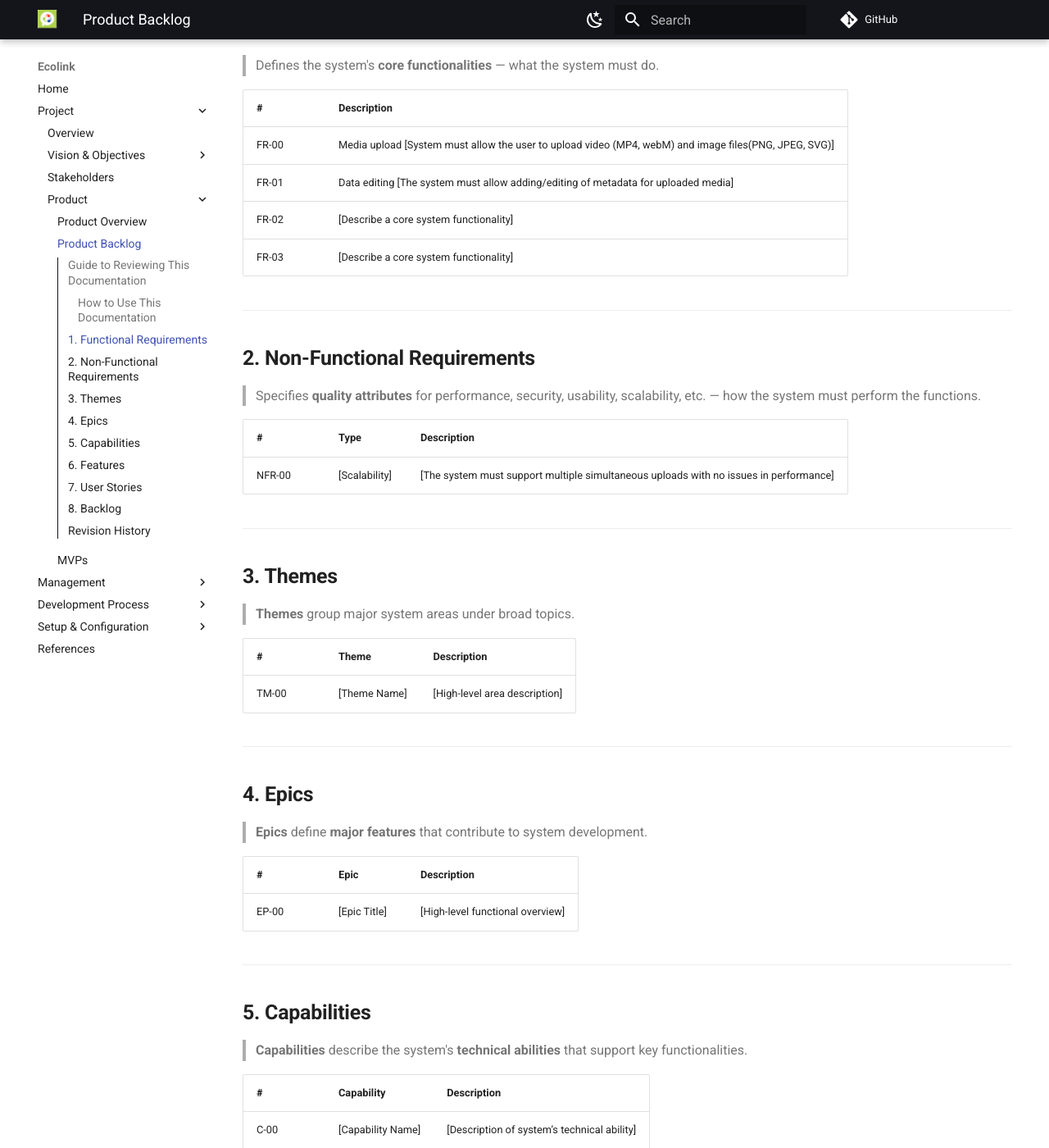
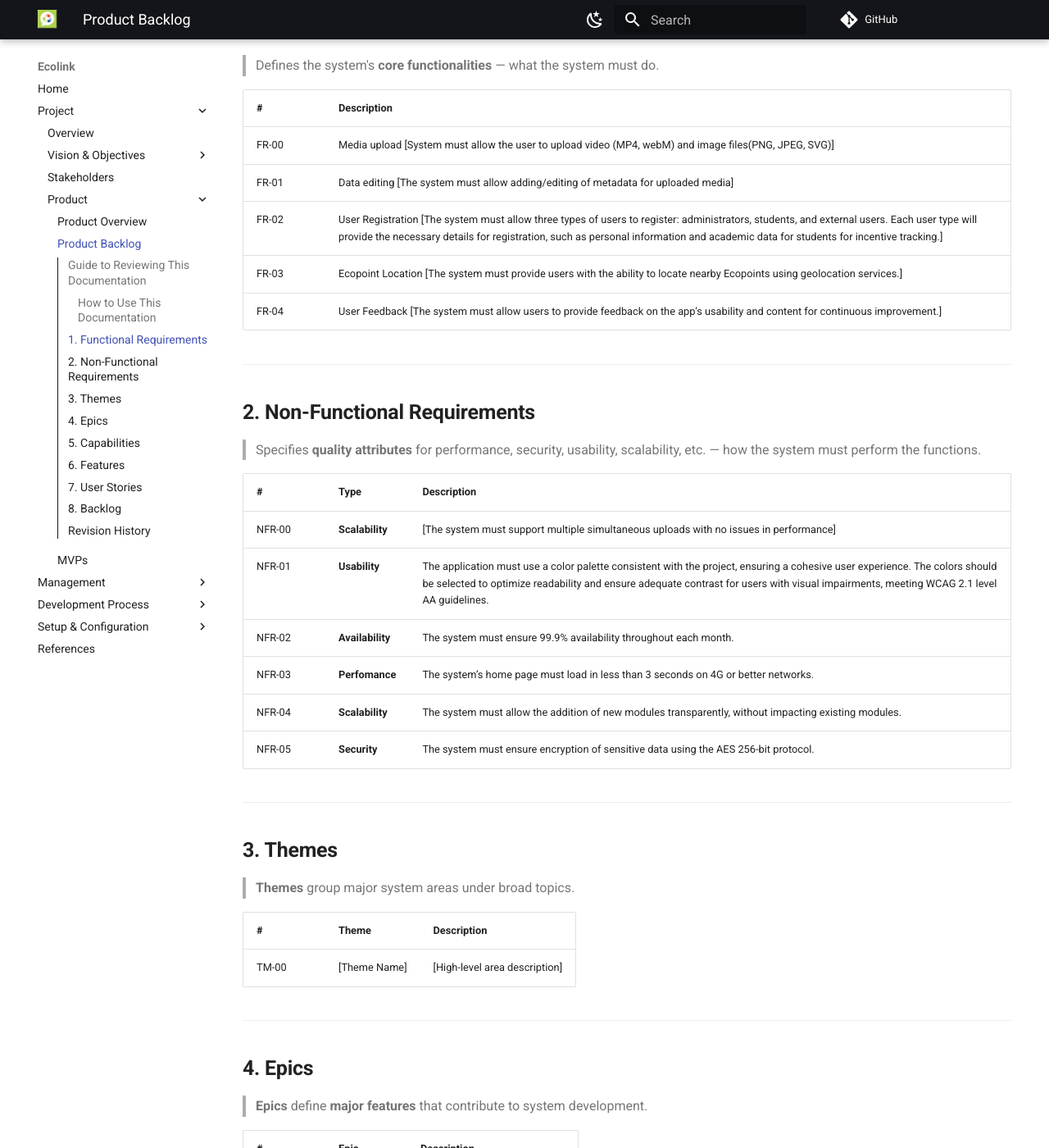
Before and after one commit to ErasmusEgalitarian/ecolink-docs, an MkDocs documentation site: the page built from docs/project/product/product-backlog-building.md, in a window 1280 px wide and 1400 px high, scrolled down 803 px. Shown: the whole window at 82% size. Built offline with MkDocs 1.6.1 and Material for MkDocs 9.7.7, drawn with Linux system fonts in a browser that asks for light colours; comment, search, counter and statistics services are not loaded.

Commit message:
docs: update with FR02 - FR04 and NFR01 - NFR05 to PBB

```diff
--- a/docs/project/product/product-backlog-building.md
+++ b/docs/project/product/product-backlog-building.md
@@ -26,12 +26,13 @@ Nothing in this document is final; please suggest corrections or improvements.
 
 > Defines the system's **core functionalities** — what the system must do.
 
-| #     | Description                               |
-| ----- | ----------------------------------------- |
-| FR-00 | Media upload [System must allow the user to upload video (MP4, webM) and image files(PNG, JPEG, SVG)]    |
-| FR-01 | Data editing [The system must allow adding/editing of metadata for uploaded media]             |
-| FR-02 | [Describe a core system functionality]             |
-| FR-03 | [Describe a core system functionality]             |
+| #     | Description                                                                                                                                                                                                                                                                       |
+| ----- | --------------------------------------------------------------------------------------------------------------------------------------------------------------------------------------------------------------------------------------------------------------------------------- |
+| FR-00 | Media upload [System must allow the user to upload video (MP4, webM) and image files(PNG, JPEG, SVG)]                                                                                                                                                                             |
+| FR-01 | Data editing [The system must allow adding/editing of metadata for uploaded media]                                                                                                                                                                                                |
+| FR-02 | User Registration [The system must allow three types of users to register: administrators, students, and external users. Each user type will provide the necessary details for registration, such as personal information and academic data for students for incentive tracking.] |
+| FR-03 | Ecopoint Location [The system must provide users with the ability to locate nearby Ecopoints using geolocation services.]                                                                                                                                                         |
+| FR-04 | User Feedback [The system must allow users to provide feedback on the app’s usability and content for continuous improvement.]                                                                                                                                                    |
 
 
 ---
@@ -40,9 +41,14 @@ Nothing in this document is final; please suggest corrections or improvements.
 
 > Specifies **quality attributes** for performance, security, usability, scalability, etc. — how the system must perform the functions.
 
-| #      | Type        | Description                                 |
-| ------ | ----------- | ------------------------------------------- |
-| NFR-00 | [Scalability]      | [The system must support multiple simultaneous uploads with no issues in performance]          |
+| #      | Type             | Description                                                                                                                                                                                                                                                            |
+| ------ | ---------------- | ---------------------------------------------------------------------------------------------------------------------------------------------------------------------------------------------------------------------------------------------------------------------- |
+| NFR-00 | **Scalability**  | [The system must support multiple simultaneous uploads with no issues in performance]                                                                                                                                                                                  |
+| NFR-01 | **Usability**    | The application must use a color palette consistent with the project, ensuring a cohesive user experience. The colors should be selected to optimize readability and ensure adequate contrast for users with visual impairments, meeting WCAG 2.1 level AA guidelines. |
+| NFR-02 | **Availability** | The system must ensure 99.9% availability throughout each month.                                                                                                                                                                                                       |
+| NFR-03 | **Perfomance**   | The system’s home page must load in less than 3 seconds on 4G or better networks.                                                                                                                                                                                      |
+| NFR-04 | **Scalability**  | The system must allow the addition of new modules transparently, without impacting existing modules.                                                                                                                                                                   |
+| NFR-05 | **Security**     | The system must ensure encryption of sensitive data using the AES 256-bit protocol.                                                                                                                                                                                    |
 
 ---
 
```
